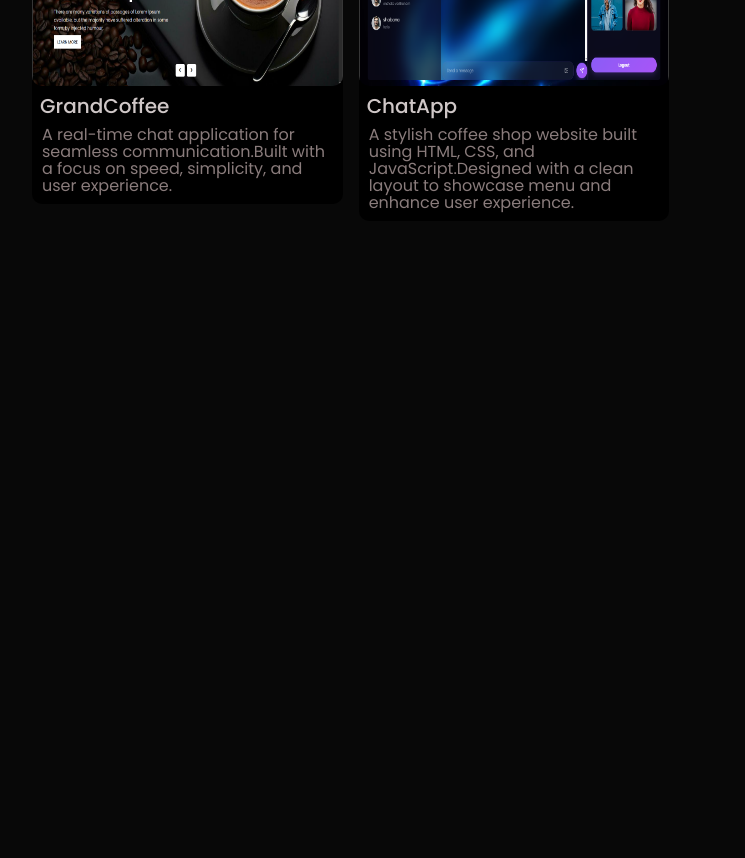
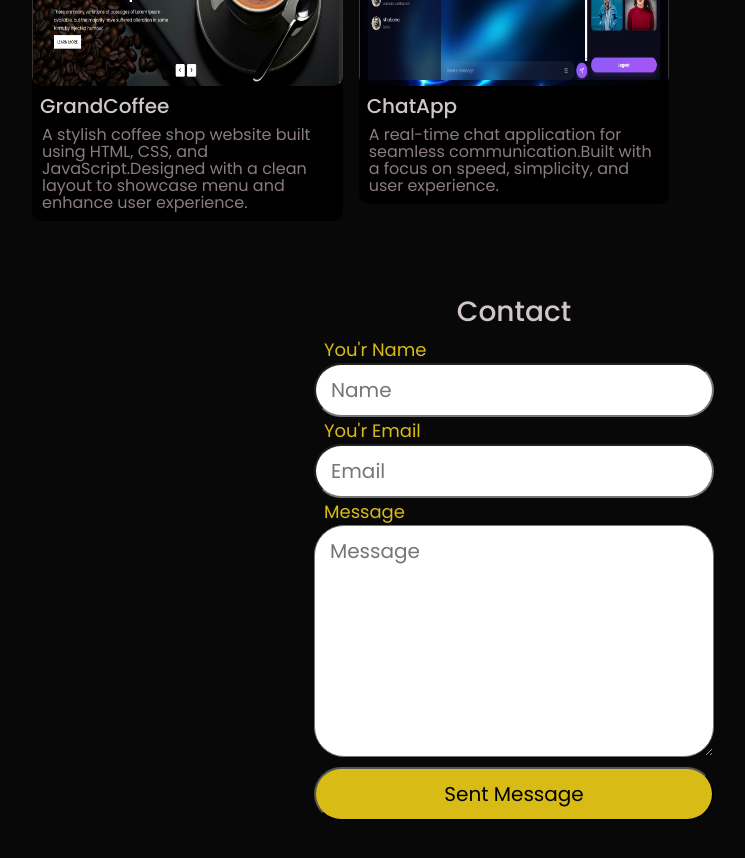
Before and after one commit to suhaib200425-bit/CyberSquare, a React (Vite) app in the folder Portfolio/: page / in a window 1280 px wide. Shown: the part 2960-3818 px from the top of the page, without its empty margins (126-871 px from the left). Before the commit the page ends 3255 px from the top, so only its background shows below. Built offline with nearby package versions, Linux system fonts and the light colour scheme; a web font is replaced by a local one.

Commit message:
contect page

```diff
--- a/Portfolio/package.json
+++ b/Portfolio/package.json
@@ -11,7 +11,8 @@
   },
   "dependencies": {
     "react": "^19.2.4",
-    "react-dom": "^19.2.4"
+    "react-dom": "^19.2.4",
+    "react-router-dom": "^7.14.0"
   },
   "devDependencies": {
     "@eslint/js": "^9.39.4",
--- a/Portfolio/src/App.jsx
+++ b/Portfolio/src/App.jsx
@@ -1,5 +1,6 @@
 
 import About from './sections/About/About'
+import Contact from './sections/Contact/Contact'
 import Indro from './sections/Indro'
 import Project from './sections/Project/Project'
 import Service from './sections/Service/Service'
@@ -14,6 +15,7 @@ function App() {
     <Skills />
     <Service />
     <Project />
+    <Contact />
     </>
   )
 }
--- a/Portfolio/src/components/ProjectCard/ProjectCard.jsx
+++ b/Portfolio/src/components/ProjectCard/ProjectCard.jsx
@@ -1,14 +1,17 @@
 import React from 'react'
 import './ProjectCard.css'
-function ProjectCard({image,des,title}) {
+function ProjectCard({ image, des, title, onTap }) {
 
     return (
-    <div className=' col-12 col-md-4 p-2'>
+        <div className=' col-12 col-md-4 p-2' >
+
+            <a href={onTap}>
                 <div className="ProjectCard">
                     <img src={image} alt="" srcset="" />
                     <h5 className="ps-2 projectName">{title}</h5>
                     <p>{des}</p>
                 </div>
+            </a>
         </div>
     )
 }
--- /dev/null
+++ b/Portfolio/src/sections/Contact/Contact.css
@@ -0,0 +1,47 @@
+.Contact{
+    padding: 0px 150px;
+    min-height: 100vh;
+display: flex;
+flex-direction: column;
+align-items: center;
+}
+.Contact h3{
+    text-align: center;
+    color: var(--text-color);
+}
+.Contact form{
+    width: 400px;
+    display: flex;
+    /* align-items: center; */
+    flex-direction: column;
+    justify-content: center;
+    font-size: 20px;
+    color: var(--text-color);
+}
+.Contact form label{
+    margin-left: 10px;
+    font-size: 18px;
+    color: var(--primary-color);
+}
+.Contact form input,
+.Contact form textarea{
+    border-radius: 30px;
+    padding: 10px 15px;
+}
+
+.Contact form textarea{
+    margin-bottom: 10px;
+}
+.Contact form .submitbtn{
+    background-color: var(--primary-color);
+    color: var(--secondary-color);
+    font-weight: 400;
+}
+
+
+/* Mobile view */
+@media (max-width: 768px) {
+    .Contact{
+        padding: 0px 30px;
+    }
+}
--- /dev/null
+++ b/Portfolio/src/sections/Contact/Contact.jsx
@@ -0,0 +1,21 @@
+import React from 'react'
+import './Contact.css'
+function Contact() {
+  return (
+    <div className='Contact'>
+        <h3>Contact </h3>
+        <form action="" method="post">
+            <label htmlFor="">You'r Name</label>
+            <input name='name' type="text" required placeholder='Name' />
+            <label htmlFor="">You'r Email</label>
+            <input name='email' type="email" required placeholder='Email' />
+            <label htmlFor="">Message</label>
+            <textarea name="message" id="" placeholder='Message' cols="30" rows="7"></textarea>
+
+            <input type="submit" className='submitbtn' value={'Sent Message'}/>
+        </form>
+    </div>
+  )
+}
+
+export default Contact
--- a/Portfolio/src/sections/Project/Project.jsx
+++ b/Portfolio/src/sections/Project/Project.jsx
@@ -2,19 +2,25 @@ import React from 'react'
 import './Project.css'
 import ProjectCard from '../../components/ProjectCard/ProjectCard'
 import { ChatApp, GrandCoffee } from '../../assets/assets'
+import { useNavigate } from 'react-router-dom'
 function Project() {
+    // const Navigate=useNavigate()
+
     return (
         <div className='Project'>
             <h3 className='mb-3'><span>My</span> Latest Blog Posts</h3>
             <div className="row col-12">
                 <ProjectCard image={GrandCoffee}
-                des={"A real-time chat application for seamless communication.Built with a focus on speed, simplicity, and user experience."}
-                title={"GrandCoffee"}
+                    des={"A stylish coffee shop website built using HTML, CSS, and JavaScript.Designed with a clean layout to showcase menu and enhance user experience."}
+                    title={"GrandCoffee"}
+                    onTap={'https://cyber-square-two.vercel.app/'}
                 />
                 <ProjectCard
                     image={ChatApp}
-                    des={"A stylish coffee shop website built using HTML, CSS, and JavaScript.Designed with a clean layout to showcase menu and enhance user experience."}
-                    title={"ChatApp"} />
+                    des={"A real-time chat application for seamless communication.Built with a focus on speed, simplicity, and user experience."}
+                    title={"ChatApp"}
+                    onTap={'https://chat-app-eta-ten-39.vercel.app/auth'}
+                />
                 {/* <ProjectCard /> */}
             </div>
         </div>
```
Also changed, not shown: 1 other file (tests, documents, lock files or other folders). Lines whose indentation alone changed are shown as unchanged.
